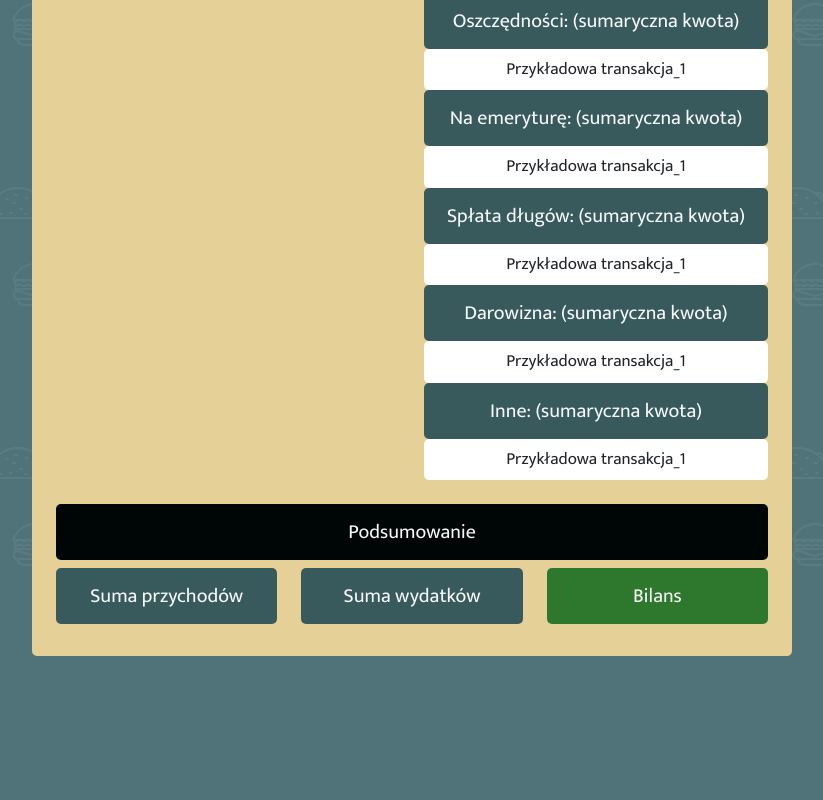
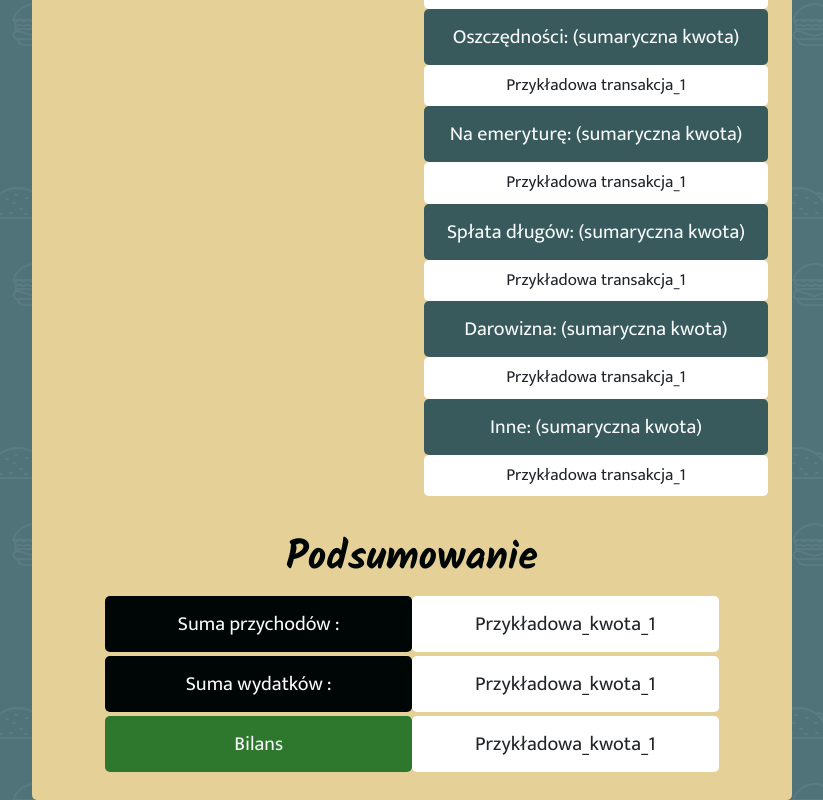
Before and after one commit to Grzesiek1563/Personal_Budget_Web_Page_Bootstrap, a plain HTML site: page showBalance.html in a window 1280 px wide. Shown: the part 1557-2357 px from the top of the page, without its empty margins (228-1051 px from the left). Before the commit the page ends 2213 px from the top, so only its background shows below. Drawn offline with nearby package versions, Linux system fonts and the light colour scheme.

Commit message:
Added summary table

```diff
--- a/main.css
+++ b/main.css
@@ -127,7 +127,6 @@ body
     {
         font-size: 17px;
     }
-
 }
 
 .sheet
@@ -224,7 +223,7 @@ body
     border-radius: 5px;
 }
 
-.transactionDetails
+.transactionDetails p
 {
     background-color: white;
     border-radius: 5px;
--- a/showBalance.html
+++ b/showBalance.html
@@ -34,7 +34,7 @@
 				<div class="row">
 					<div class="col-8  offset-2 bg-primary pt-2 pb-4 px-4 text-center sheet">
 						<div class="row">
-							<div class="col-4 offset-4">
+							<div class="col-4 offset-4 mb-3">
 								<header>
 									<p class="balanceHeaderText decorativeFont mt-2 mb-0">Bilans</p>
 								</header>
@@ -55,7 +55,7 @@
 									<div class="modal-dialog modal-dialog-centered">
 									  <div class="modal-content">
 										<div class="modal-header">
-										  <h5 class="modal-title" id="exampleModalLabel">Modal title</h5>
+										  <h5 class="modal-title" id="exampleModalLabel">Podaj zakres dat:</h5>
 										  <button type="button" class="btn-close" data-bs-dismiss="modal" aria-label="Close"></button>
 										</div>
 										<div class="modal-body">
@@ -70,7 +70,7 @@
 								  </div>
 
 							</div>
-							<div class="col-12 col-sm-6 mt-1">
+							<div class="col-12 col-sm-6">
 								<header>
 									<p class="decorativeFont h3 mb-3">Przychody</p>
 								</header>
@@ -210,18 +210,30 @@
 							</div>
 						</div>
 						<div class="row">
-							<div class="col-12 incomeSum">
-								<p class="text-light p-3 h5">Podsumowanie</p>
+							<div class="col-12">
+								<header>
+									<p class="balanceHeaderText decorativeFont my-2">Podsumowanie</p>
+								</header>
 							</div>
-							<div class="col-4 expenseSum">
-								<p class="text-light p-3 h5">Suma przychodów</p>
+							<div class="col-12 col-sm-5 offset-sm-1 incomeSum p-0">
+								<p class="text-light p-3 h5 mb-1">Suma przychodów :</p>
 							</div>
-							<div class="col-4 expenseSum">
-								<p class="text-light p-3 h5">Suma wydatków</p>
+							<div class="col-12 col-sm-5 transactionDetails p-0">
+								<p class="text-dark p-3 h5 mb-1">Przykładowa_kwota_1</p>
 							</div>
-							<div class="col-4 balance">
-								<p class="text-light p-3 h5">Bilans</p>
+							<div class="col-12 col-sm-5 offset-sm-1 incomeSum p-0">
+								<p class="text-light p-3 h5 mb-1">Suma wydatków :</p>
 							</div>
+							<div class="col-12 col-sm-5 transactionDetails p-0">
+								<p class="text-dark p-3 h5 mb-1">Przykładowa_kwota_1</p>
+							</div>
+							<div class="col-12 col-sm-5 offset-sm-1 balance p-0">
+								<p class="text-light p-3 h5 mb-1">Bilans</p>
+							</div>
+							<div class="col-12 col-sm-5 transactionDetails p-0">
+								<p class="text-dark p-3 h5 mb-1">Przykładowa_kwota_1</p>
+							</div>
+
 						</div>
 					</div>
 				</div>
```
